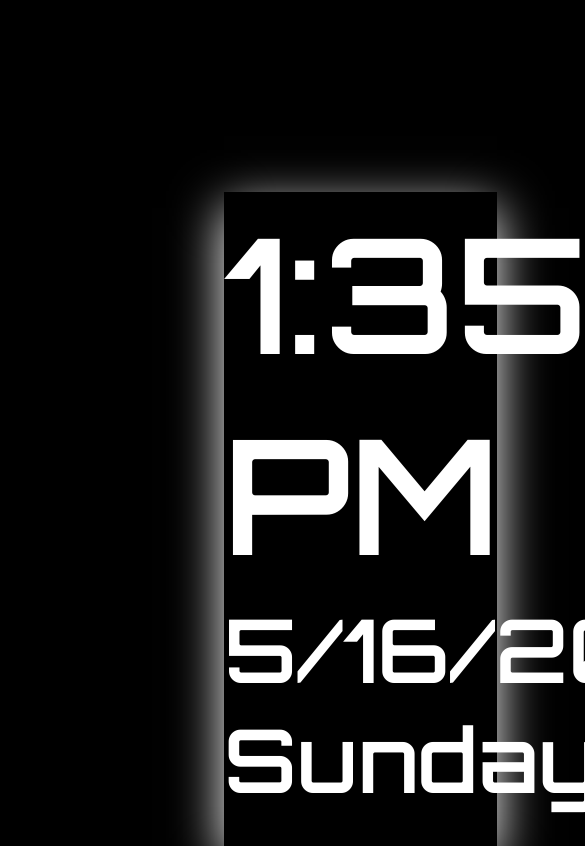
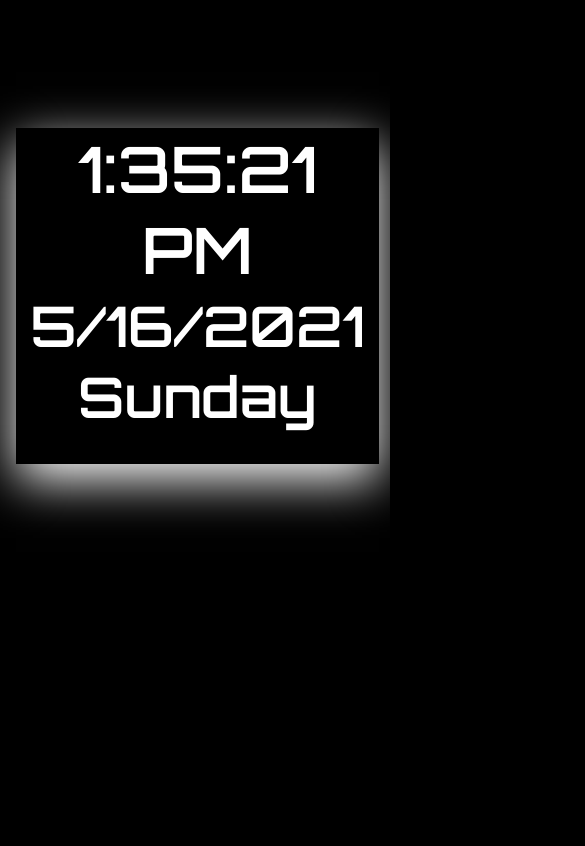
Before and after one commit to mdasif-raza-au13/clockgit, a plain HTML site: page index.html in a window 390 px wide. Shown: the top 846 px of the page, 585 px wide, since content can reach past the window. Drawn offline with Linux system fonts and the light colour scheme.

Commit message:
some changes done on CSS

```diff
--- a/style.css
+++ b/style.css
@@ -24,3 +24,18 @@ body{
 #day{
     font-size: 5.5rem;
 }
+@media only screen and (max-width: 600px){
+    .container {width: 93%;
+        text-align: center;
+        margin-top: 8rem;
+        margin-left: 1rem;
+        padding-bottom: 2rem;
+        box-shadow: 0 1rem 3rem 0;
+    }
+    #time{
+        font-size: 4rem;
+    }
+    #day{
+        font-size: 3.5rem;
+    }
+}
```
